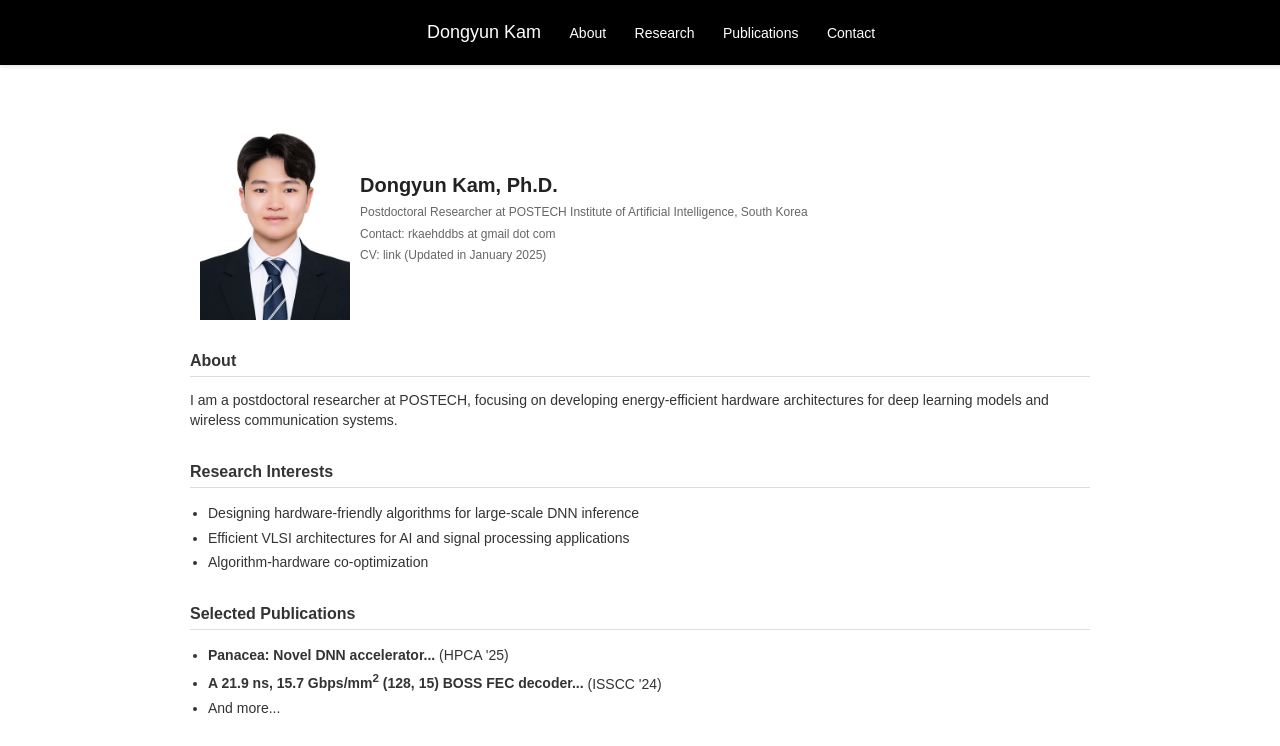
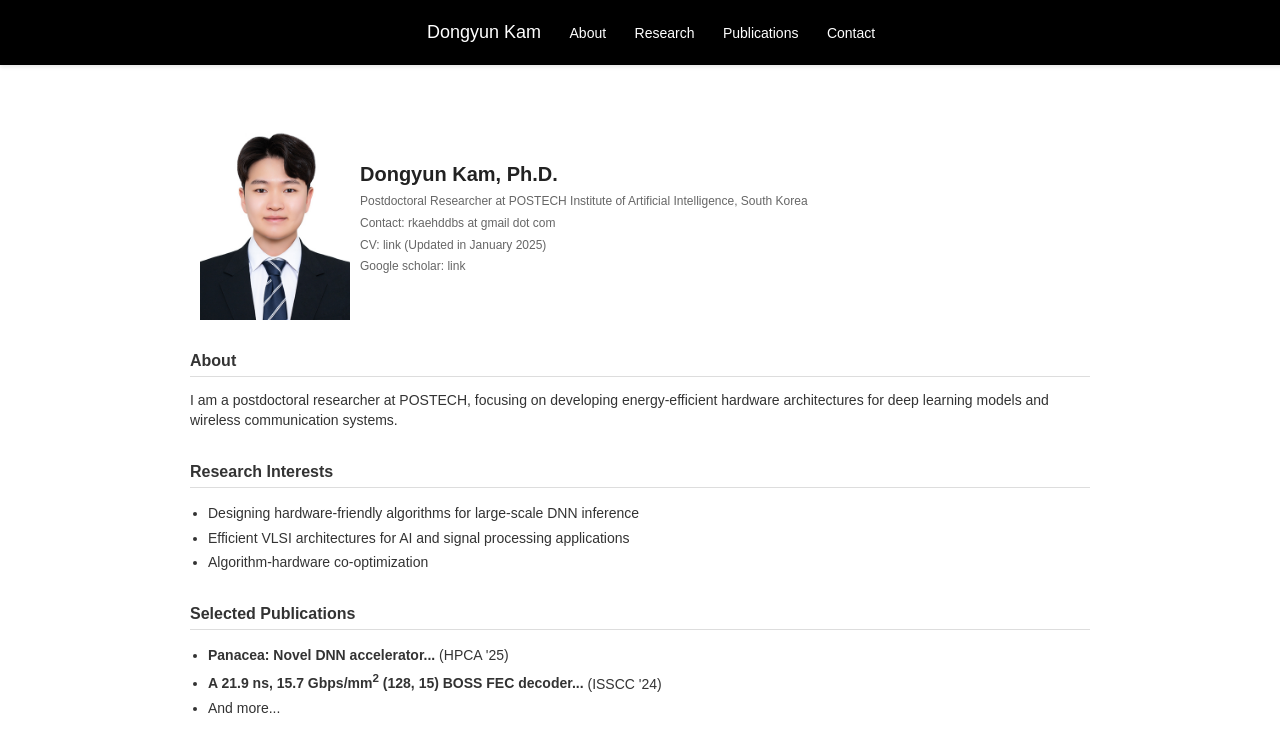
Before and after one commit to Dongyunkam/dykam.github.io, a plain HTML site: page index.html in a window 1280 px wide. Shown: the top 746 px of the page. Drawn offline with Linux system fonts and the light colour scheme.

Commit message:
Update index.html

```diff
--- a/index.html
+++ b/index.html
@@ -132,6 +132,7 @@
                 <p>Postdoctoral Researcher at POSTECH Institute of Artificial Intelligence, South Korea</p>
                 <p>Contact: rkaehddbs at gmail dot com</p>
                 <p>CV: link (Updated in January 2025) </p>
+                <p>Google scholar: link</p>
             </div>
         </div>
 
```
